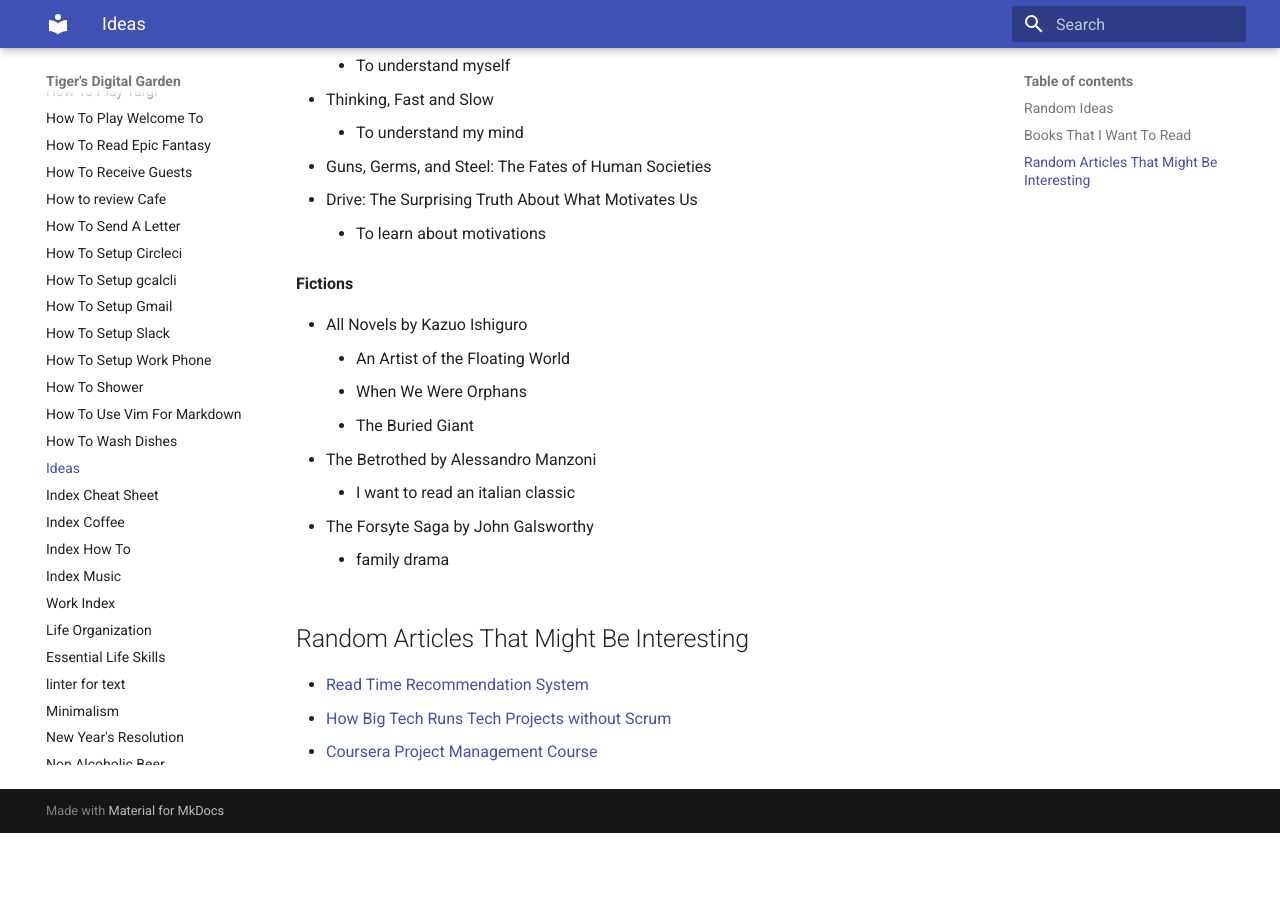
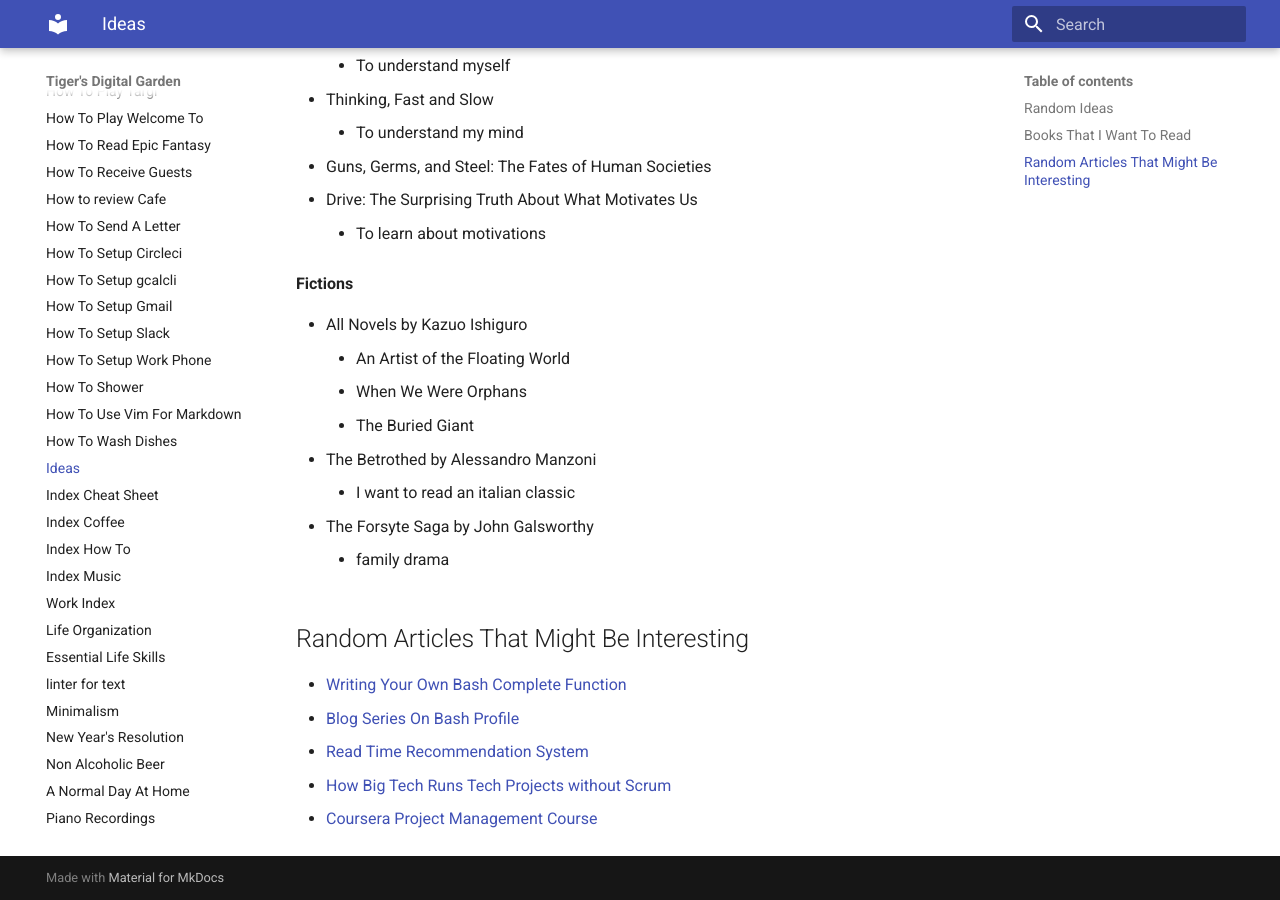
Before and after one commit to ynotstartups/notes, an MkDocs documentation site: the page built from notes/ideas.md, in a window 1280 px wide and 900 px high, scrolled down 1905 px. Built offline with MkDocs 1.6.1 and Material for MkDocs 9.7.7, drawn with Linux system fonts in a browser that asks for light colours; before the commit the page ends 2738 px from its top, so only the background shows below that.

Commit message:
add articles

```diff
--- a/notes/ideas.md
+++ b/notes/ideas.md
@@ -72,6 +72,8 @@ We need to find out the fundamental theme of these ideas and then perhaps we can
 
 ## Random Articles That Might Be Interesting
 
+- [Writing Your Own Bash Complete Function](https://fahdshariff.blogspot.com/2011/04/writing-your-own-bash-completion.html)
+- [Blog Series On Bash Profile](https://fahdshariff.blogspot.com/2011/03/my-bash-profile-part-i.html)
 - [Read Time Recommendation System](https://eugeneyan.com/writing/real-time-recommendations/#how-to-design-and-implement-an-mvp)
 - [How Big Tech Runs Tech Projects without Scrum](https://blog.pragmaticengineer.com/project-management-at-big-tech/)
 - [Coursera Project Management Course](https://www.coursera.org/professional-certificates/google-project-management#courses)
```
